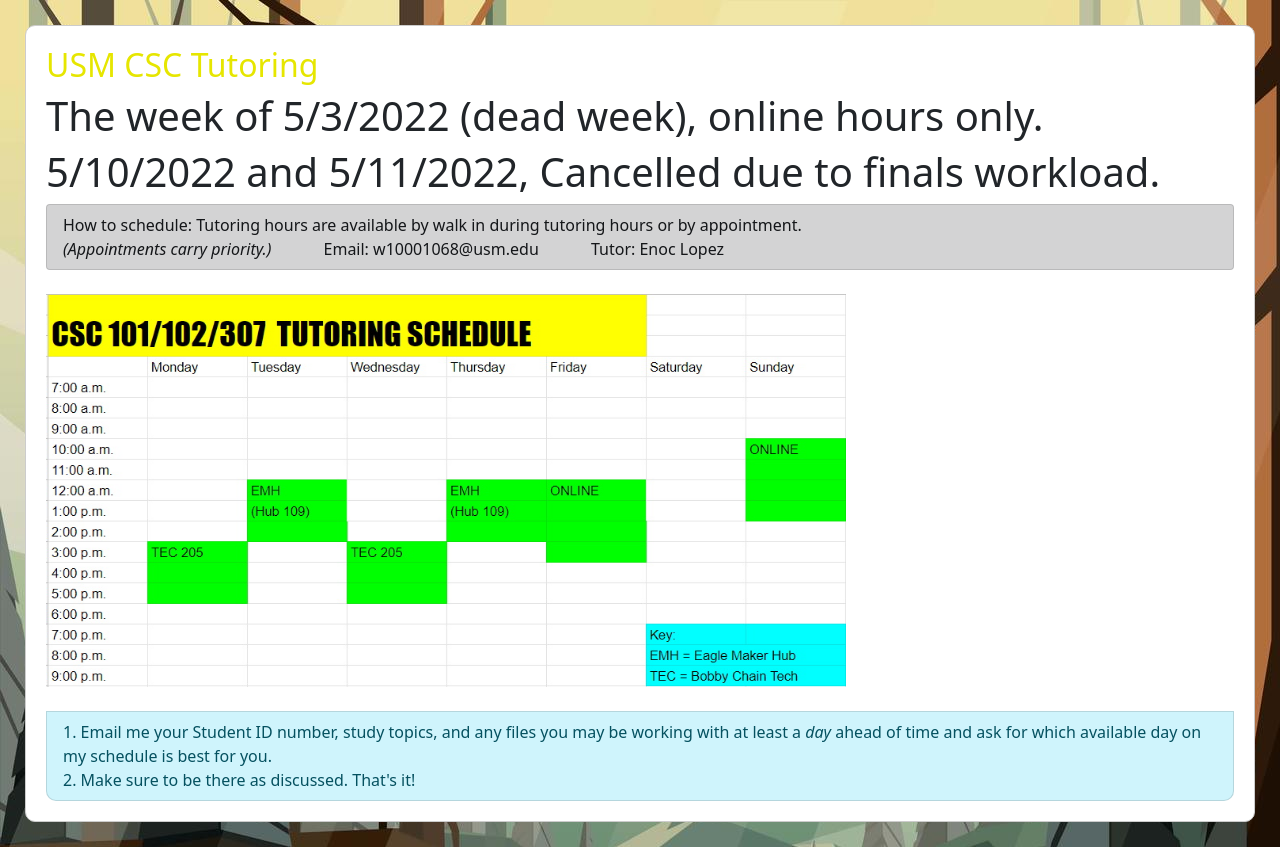
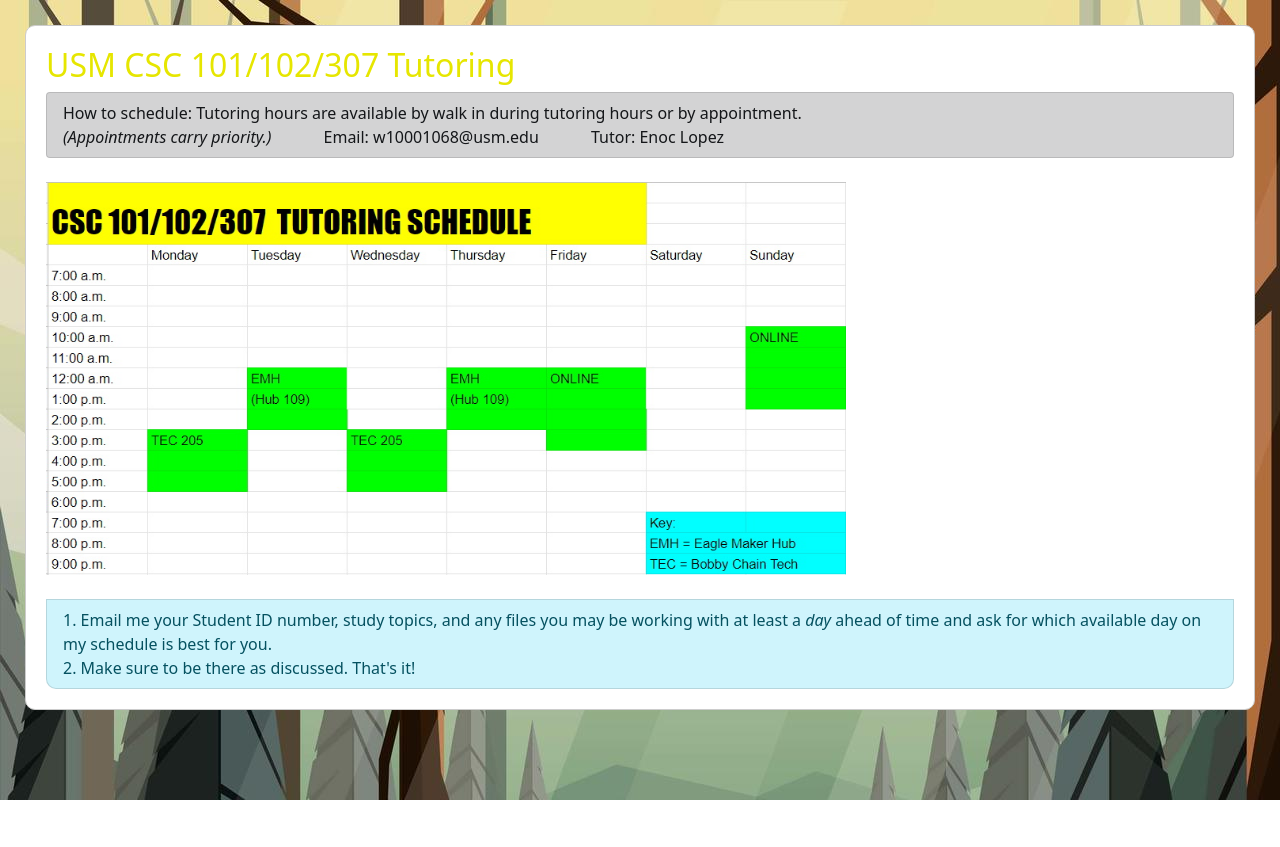
Before and after one commit to Cantogen/TutoringWebsite, a plain HTML site: page index.html in a window 1280 px wide. After the commit the page ends 800 px from the top, so only its background shows below. Drawn offline with nearby package versions, Linux system fonts and the light colour scheme.

Commit message:
Update index.html

```diff
--- a/index.html
+++ b/index.html
@@ -16,10 +16,7 @@
   <body>
 
     <div>
-    	<h2>USM CSC Tutoring</h2>
-
-		  <h1>The week of 5/3/2022 (dead week), online hours only. </h1>
-	    <h1>5/10/2022 and 5/11/2022, Cancelled due to finals workload. </h1>
+    	<h2>USM CSC 101/102/307 Tutoring</h2>
 
     	<ul class="list-group">
     		<li class="list-group-item list-group-item-dark">How to schedule: Tutoring hours are available by walk in during tutoring hours or by appointment. <br> <em>(Appointments carry priority.)</em> &emsp;&emsp;&emsp;Email:  w10001068@usm.edu&emsp;&emsp;&emsp; Tutor: Enoc Lopez</li>
```
